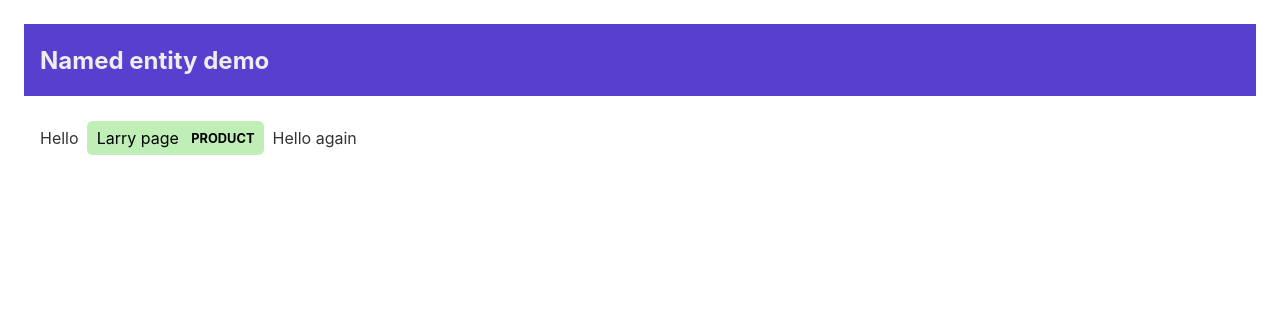
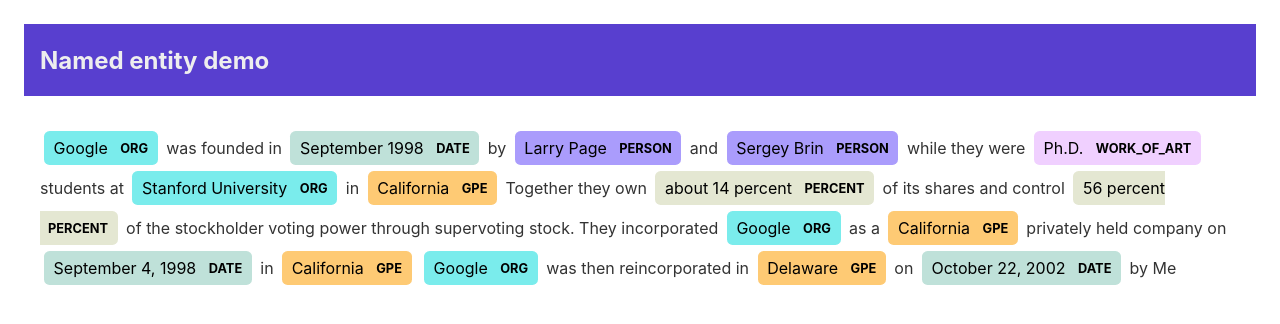
Before and after one commit to andfanilo/streamlit-named-entity-svelte, a Svelte app in the folder streamlit_named_entity/frontend/: page / in a window 1280 px wide. Shown: the top 324 px of the page. Built offline with nearby package versions, Linux system fonts and the light colour scheme.

Commit message:
Render text with colored entites, following spacy structure

```diff
--- a/streamlit_named_entity/frontend/src/App.svelte
+++ b/streamlit_named_entity/frontend/src/App.svelte
@@ -1,4 +1,11 @@
 <script lang="ts">
+  export let text: string;
+  export let ents: {
+    start: number;
+    end: number;
+    label: string;
+  }[];
+
   import Entity from "./components/Entity.svelte";
 </script>
 
@@ -14,6 +21,7 @@
   }
   main {
     padding: 1em;
+    line-height: 2.5;
   }
 </style>
 
@@ -22,8 +30,13 @@
     <h1>Named entity demo</h1>
   </header>
   <main>
-    Hello
-    <Entity word="Larry page" entity="PRODUCT" />
-    Hello again
+    {#each ents as { start, end, label }, i}
+      {#if i == 0}{text.substring(0, start)}{/if}
+      <Entity word={text.substring(start, end)} entity={label} />
+      {#if i != ents.length - 1}
+        {text.substring(end + 1, ents[i + 1]['start'] - 1)}
+      {/if}
+      {#if i == ents.length - 1}{text.substring(end)}{/if}
+    {/each}
   </main>
 </section>
--- a/streamlit_named_entity/frontend/src/main.ts
+++ b/streamlit_named_entity/frontend/src/main.ts
@@ -1,7 +1,93 @@
-import App from './App.svelte';
+import App from "./App.svelte";
 
 const app = new App({
-	target: document.body
+  target: document.body,
+  props: {
+    text:
+      "Google was founded in September 1998 by Larry Page and Sergey Brin while they were Ph.D. students at Stanford University in California. Together they own about 14 percent of its shares and control 56 percent of the stockholder voting power through supervoting stock. They incorporated Google as a California privately held company on September 4, 1998, in California. Google was then reincorporated in Delaware on October 22, 2002 by Me",
+    ents: [
+      {
+        start: 0,
+        end: 6,
+        label: "ORG",
+      },
+      {
+        start: 22,
+        end: 36,
+        label: "DATE",
+      },
+      {
+        start: 40,
+        end: 50,
+        label: "PERSON",
+      },
+      {
+        start: 55,
+        end: 66,
+        label: "PERSON",
+      },
+      {
+        start: 83,
+        end: 88,
+        label: "WORK_OF_ART",
+      },
+      {
+        start: 101,
+        end: 120,
+        label: "ORG",
+      },
+      {
+        start: 124,
+        end: 134,
+        label: "GPE",
+      },
+      {
+        start: 154,
+        end: 170,
+        label: "PERCENT",
+      },
+      {
+        start: 197,
+        end: 207,
+        label: "PERCENT",
+      },
+      {
+        start: 285,
+        end: 291,
+        label: "ORG",
+      },
+      {
+        start: 297,
+        end: 307,
+        label: "GPE",
+      },
+      {
+        start: 334,
+        end: 351,
+        label: "DATE",
+      },
+      {
+        start: 356,
+        end: 366,
+        label: "GPE",
+      },
+      {
+        start: 368,
+        end: 374,
+        label: "ORG",
+      },
+      {
+        start: 402,
+        end: 410,
+        label: "GPE",
+      },
+      {
+        start: 414,
+        end: 430,
+        label: "DATE",
+      },
+    ],
+  },
 });
 
 export default app;
```
